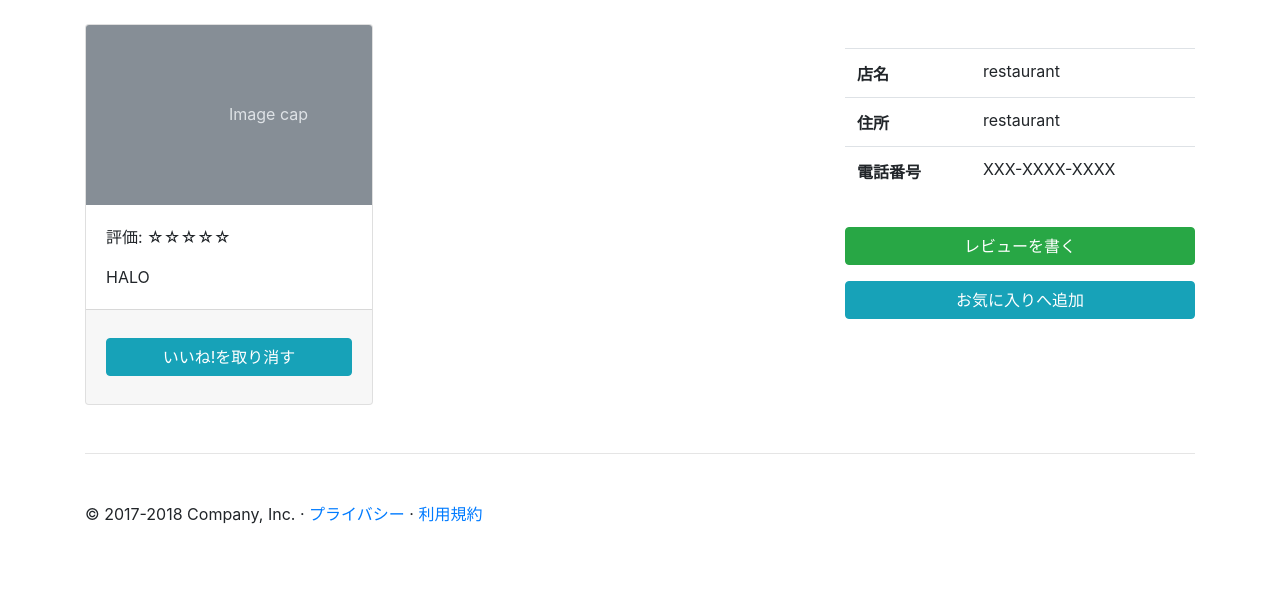
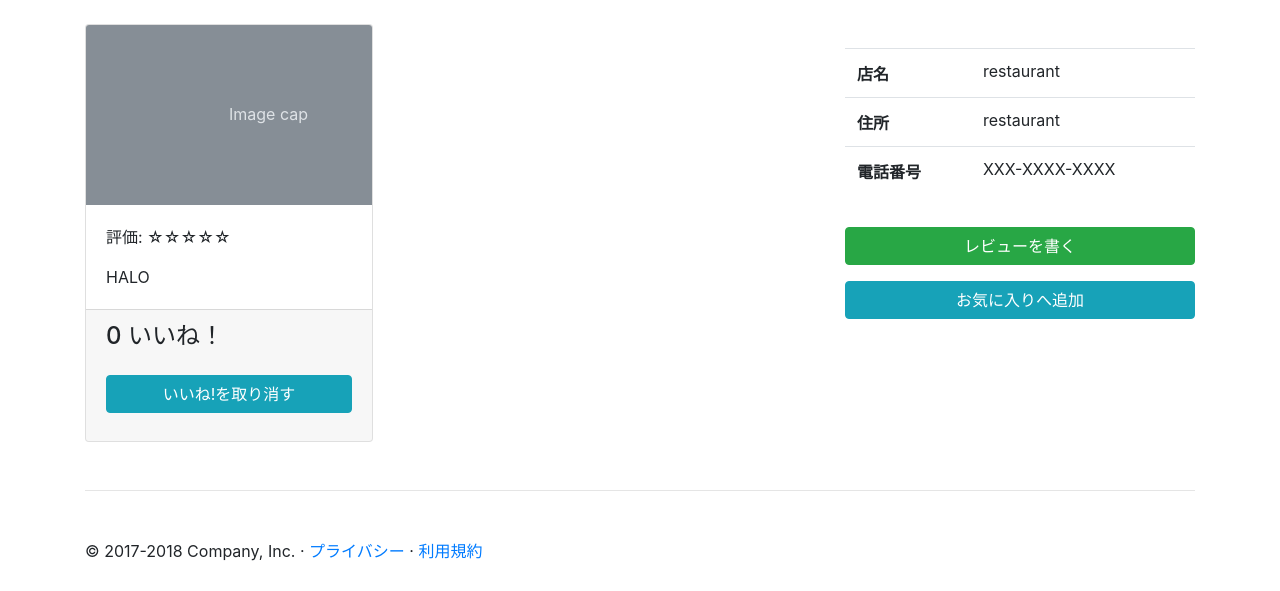
Before and after one commit to S-H-GAMELINKS/eato, a Django app: page /restaurants/1/ in a window 1280 px wide. Shown: the part 704-1295 px from the top of the page. Before the commit the page ends 1228 px from the top, so only its background shows below. Run offline with Django 3.2, Linux system fonts and the light colour scheme; data comes from the database, SQL or seed files in the repository; parts of the project's set-up code (start-up, migrations or seed data) failed here and were passed over; some libraries are stand-ins or nearby versions.

Commit message:
Shown review likes count

```diff
--- a/templates/restaurants/detail.html
+++ b/templates/restaurants/detail.html
@@ -24,7 +24,7 @@
                       <div class="card-footer">
                         <form action="{% url 'restaurants:likes' restaurant.id review.id %}" method="post">
                           {% csrf_token %}
-                          {{ review.likes }}
+                          <h4>{{ review.likes_count }} いいね！</h4>
                           {% if user != AnonymousUser and review|is_liked:user %}
                             <button type="submit" class="btn btn-info w-100 mt-3">いいね!</button>
                           {% else %}
```
